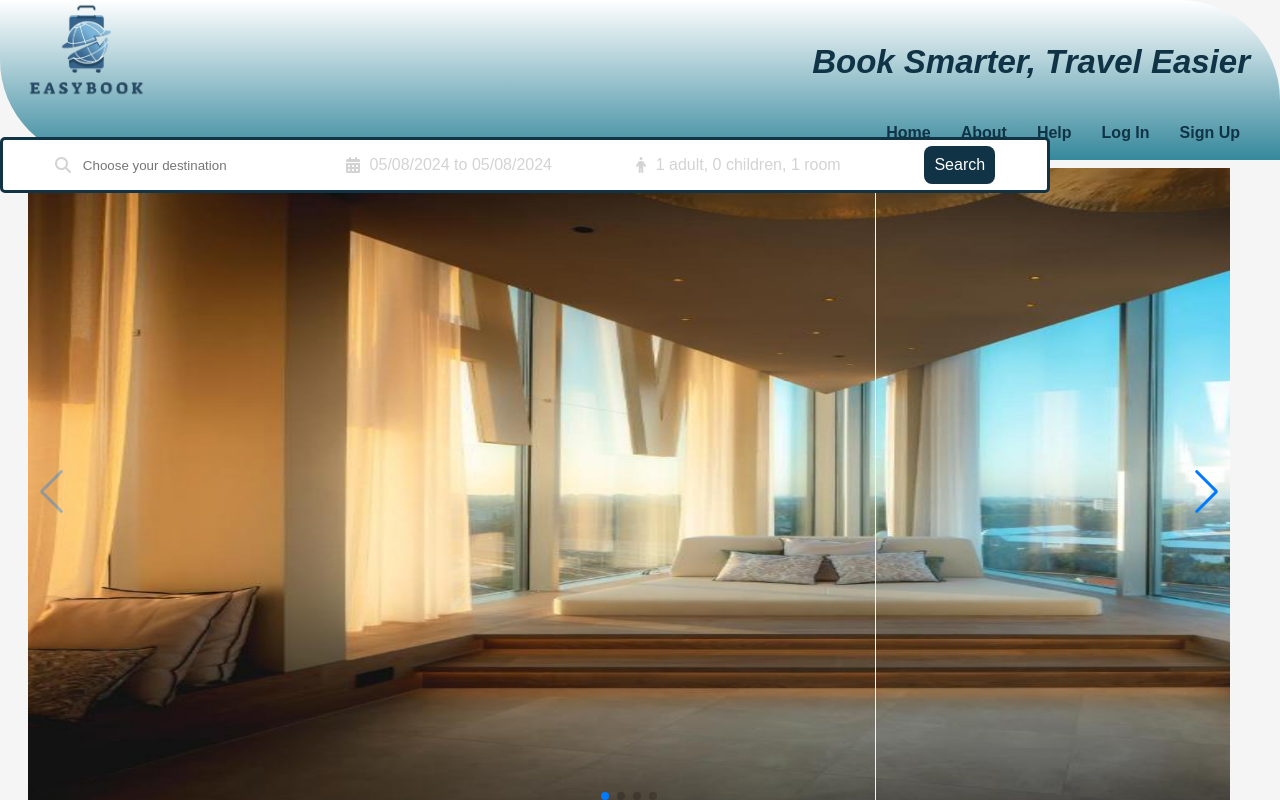
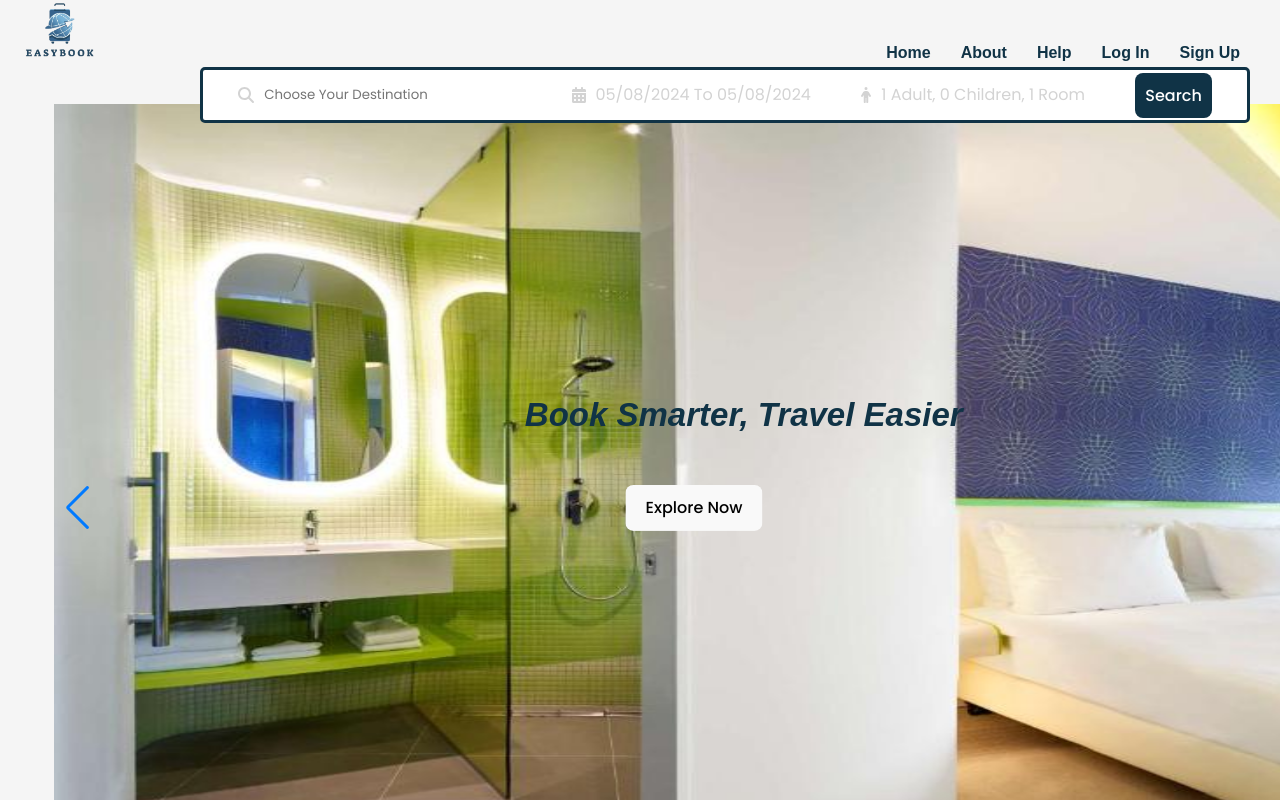
Before and after one commit to CaminelZen/hotel_bookingUI, a React (Vite) app in the folder react-project/: page / in a window 1280 px wide. Shown: the top 800 px of the page. Built offline with nearby package versions, Linux system fonts and the light colour scheme; no server answers.

Commit message:
Fetch hotel from swiper

```diff
--- a/react-project/src/App.css
+++ b/react-project/src/App.css
@@ -19,9 +19,9 @@
   left: 0;
   right: 0;
   width: 100%;
-  height: 20%;
+  height: 10%;
   border-radius: 0 100px 0 100px;
-  background: linear-gradient(white, rgb(54, 136, 156));
+  /* background: linear-gradient(white, rgb(54, 136, 156)); */
   padding: 0;
   z-index: 2;
 }
@@ -121,13 +121,3 @@
   right: 15px;
   cursor: pointer;
 }
-
-.homeImg {
-
-    background-size: cover; /* Ensure that the background image covers the entire slide */
-    background-position: center; /* Center the background image within the slide */
-    padding: 5%;
-    margin-left: -100px;
-    margin-right: 50px;
-    margin-top: 40px;
-  }
--- a/react-project/src/App.jsx
+++ b/react-project/src/App.jsx
@@ -11,6 +11,7 @@ import MailList from './Components/Footer/MailList';
 import Results from './Components/Results/Results';
 import SearchBar from './Components/SearchBar/SearchBar';
 import Home from './Components/Home/Home';
+
 
 
 export default function App() {
@@ -47,7 +48,6 @@ export default function App() {
       default:
         return (
           <div id='home'>
-
             <Featured onSearchResults={handleCityClick} />
            </div>
         );
--- a/react-project/src/Components/Header/Header.css
+++ b/react-project/src/Components/Header/Header.css
@@ -1,5 +1,5 @@
 .logo {
-    max-height: 100px;
+    max-height: 60px;
     padding-left: 20px;
   }
 
--- a/react-project/src/Components/Header/Title.jsx
+++ b/react-project/src/Components/Header/Title.jsx
@@ -7,7 +7,7 @@ const Title = () => {
         <a href="/index.html" target="_blank">
           <img src={Logo} className="logo" alt="EasyBook logo" />
         </a>
-        <h1 className="title">Book Smarter, Travel Easier</h1>
+        {/* <h1 className="title">Book Smarter, Travel Easier</h1> */}
       </div>
     )
  };
--- a/react-project/src/Components/Home/Home.css
+++ b/react-project/src/Components/Home/Home.css
@@ -7,3 +7,32 @@
     padding: 0%;
 
   }
+
+  .homeImg {
+    background-size: cover; /* Ensure that the background image covers the entire slide */
+    background-position: center; /* Center the background image within the slide */
+    padding: 0%;
+    margin-left: -10px;
+    object-fit: cover;
+    margin-top: 40px;
+    width: 100%;
+    height: 100%;
+  }
+
+  .slide-content{
+    position: absolute;
+    top: 50%; /* Position the content at the vertical center */
+    left: 50%; /* Position the content at the horizontal center */
+    transform: translate(-50%, -50%); /* Center the content precisely */
+    text-align: center; /* Center the content horizontally */
+    padding: 1rem;
+  }
+ .title {
+    position: absolute;
+    top: -100%; /* Position the content at the vertical center */
+    left: -50%; /* Adjust right positioning */
+    color: rgb(16, 51, 70);
+    font-family: Arial;
+    white-space: nowrap;
+
+  }
--- a/react-project/src/Components/Home/Home.jsx
+++ b/react-project/src/Components/Home/Home.jsx
@@ -1,33 +1,90 @@
-/* import './Home.css' */
-/* import { useEffect } from 'react'; */
+import './Home.css'
+import { useState } from 'react';
+/* import {useHistory} from 'react-router-dom' */
 import 'swiper/css/bundle';
 import { Swiper, SwiperSlide } from 'swiper/react';
-import { Navigation, Pagination, Scrollbar, A11y } from 'swiper/modules';
+import { Navigation, Pagination, Scrollbar, A11y, Autoplay } from 'swiper/modules';
 import { EffectFade } from 'swiper/modules';
+import Results from '../Results/Results'
 
 
 export default function Home() {
+    const [hotels, setHotels] = useState([]);
+
+    const fetchHotels = () => {
+
+        fetch(`http://localhost:8000/hotels`, {
+            method: 'GET',
+        })
+            .then(response => {
+                if (!response.ok) {
+                    throw new Error('Failed to fetch hotels');
+                }
+                return response.json();
+            })
+            .then(data => {
+                console.log(data)
+                // Assuming data is an array of hotels
+                setHotels(data);
+                // You can perform any other actions with the fetched data here
+            })
+            .catch(error => {
+                console.error('Error fetching hotels:', error);
+            });
+    };
+    const [showResults, setShowResults] = useState(false);
+
+    const handleShowResults = () => {
+        setShowResults(true);
+        fetchHotels();
+    };
 
     return (
-
+        <div className="home-container">
+            {showResults ? (
+                <Results searchResults={hotels} />
+            ) : (
                 <Swiper
-            modules={[Navigation, Pagination, Scrollbar, A11y, EffectFade]}
+                    modules={[Navigation, Pagination, Scrollbar, A11y, EffectFade, Autoplay]}
                     spaceBetween={50}
                     slidesPerView={1}
                     effect='fade'
+                    autoplay={{ delay: 2500, disableOnInteraction: false }} // Autoplay configuration
+                    loop={true} // Enable loop
                     navigation
                     pagination={{ clickable: true }}
                     scrollbar={{ draggable: true }}
 
                 >
                     <SwiperSlide>
-                <img src='/room2.jpg' alt="room" style={{ width: "140%", height: "80vh" }} />
+                        <div className="slide-content">
+                            <h1 className="title">Book Smarter, Travel Easier</h1>
+                            <button className="btn" onClick={handleShowResults}>Explore Now</button>
+                        </div>
+                        <img src='/room2.jpg' alt="room" style={{ width: "100%", height: "100vh" }} />
                     </SwiperSlide>
-            <SwiperSlide><img src='/room3.jpg' alt="room" style={{ width: "140%", height: "80vh" }} /></SwiperSlide>
-            <SwiperSlide><img src='/room4.jpg' alt="room" style={{ width: "140%", height: "80vh" }} /></SwiperSlide>
-            <SwiperSlide><img src='/room5.jpg' alt="room" style={{ width: "140%", height: "80vh" }} /></SwiperSlide>
+                    <SwiperSlide>
+                        <div className="slide-content">
+                            <h1 className="title">Book Smarter, Travel Easier</h1>
+                            <button className="btn" onClick={handleShowResults}>Explore Now</button>
+                        </div>
+                        <img src='/room3.jpg' alt="room" style={{ width: "140%", height: "100vh" }} />
+                    </SwiperSlide>
+                    <SwiperSlide>
+                        <div className="slide-content">
+                            <h1 className="title">Book Smarter, Travel Easier</h1>
+                            <button className="btn" onClick={handleShowResults}>Explore Now</button>
+                        </div>
+                        <img src='/room4.jpg' alt="room" style={{ width: "140%", height: "100vh" }} /></SwiperSlide>
+                    <SwiperSlide>
+                        <div className="slide-content">
+                            <h1 className="title">Book Smarter, Travel Easier</h1>
+                            <button className="btn" onClick={handleShowResults}>Explore Now</button>
+                        </div>
+                        <img src='/room5.jpg' alt="room" style={{ width: "140%", height: "100vh" }} /></SwiperSlide>
 
                 </Swiper>
-
+            )}
+        </div>
     );
 }
--- a/react-project/src/Components/SearchBar/SearchBar.css
+++ b/react-project/src/Components/SearchBar/SearchBar.css
@@ -8,9 +8,10 @@
   padding: 10px;
   border-radius: 5px;
   position: relative;
-  top: 30px;
+  top: 0px;
   width: 100%;
   max-width: 1024px;
+  left: 200px;
 }
 
 .Icon {
--- a/react-project/src/Components/SearchBar/SearchBar.jsx
+++ b/react-project/src/Components/SearchBar/SearchBar.jsx
@@ -142,7 +142,7 @@ const SearchBar = ({ onSearchResults }) => {
             <span className="optionText">Children</span>
             <div className="optionCounter">
               <button
-                disabled={options.children <= 1}
+                disabled={options.children <= 0}
                 className="optionCounterButton" onClick={() => handleOption("children", "d")}>-</button>
               <span className="optionCounterNumber">{options.children}</span>
               <button className="optionCounterButton" onClick={() => handleOption("children", "i")}>+</button>
--- a/react-project/src/index.css
+++ b/react-project/src/index.css
@@ -1,4 +1,4 @@
-
+@import url('https://fonts.googleapis.com/css2?family=Poppins:ital,wght@0,100;0,200;0,300;0,400;0,500;0,600;0,700;0,800;0,900;1,100;1,200;1,300;1,400;1,500;1,600;1,700;1,800;1,900&display=swap');
 
 :root {
   font-family: system-ui, Helvetica, Arial, sans-serif;
@@ -15,10 +15,21 @@
   -moz-osx-font-smoothing: grayscale;
 }
 
+*{
+  font-family: 'Poppins', sans-serif;
+  margin: 0; padding: 0;
+
+  outline: none; border: none;
+  text-decoration: none;
+  text-transform: capitalize;
+  transform: .2s linear;
+}
+
 html{
   font-size: 100%;
   scroll-padding-top: 9rem;
   scroll-behavior: smooth;
+  overflow-x: hidden;
 }
 
 html::-webkit-scrollbar{
```
Lines whose indentation alone changed are shown as unchanged.
